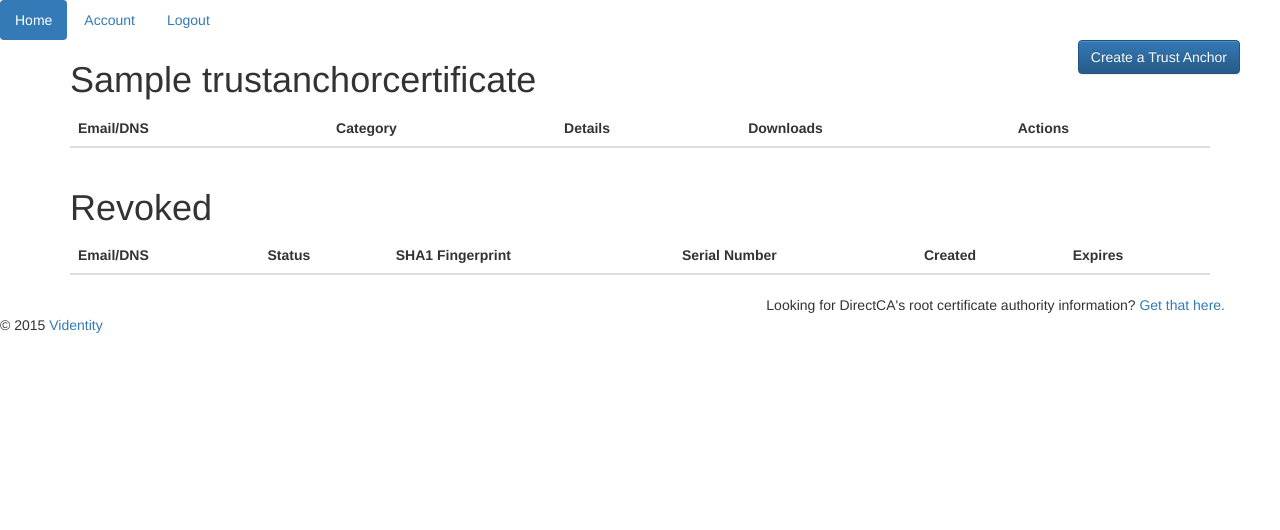
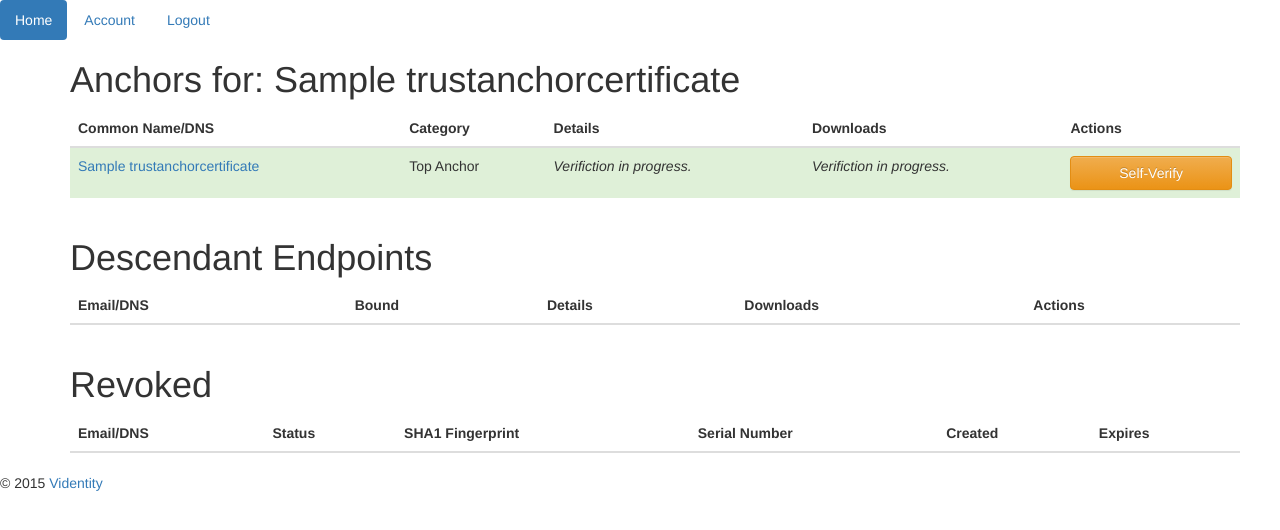
Before and after one commit to videntity/vcert, a Django app: page /certificates/view-anchor/000 in a window 1280 px wide. Shown: the top 530 px of the page. Run offline with Django 3.2, Linux system fonts and the light colour scheme; a user stored in the database is signed in; tables that the repository leaves empty hold one stand-in row (values such as "Sample post"); lists and menus that the app fills with data are empty; parts of the project's set-up code (start-up, migrations or seed data) failed here and were passed over; some libraries are stand-ins or nearby versions.

Commit message:
Major re-work of certificate issue to follow tree pattern.

```diff
--- a/apps/certificates/templates/anchor.html
+++ b/apps/certificates/templates/anchor.html
@@ -6,20 +6,18 @@
 
 <div class="container">
       <div class="row">
-              <a class="btn pull-right btn-primary btn-large" href="/certificates/create-trust-anchor">
-                <i class="icon-plus-sign icon-white"></i> {% trans "Create a Trust Anchor" %}
-                    </a>
-              <h1>{{ta.common_name}}</h1>
+
+              <h1>Anchors for:	{{anchor.common_name}}</h1>
       </div>
 </div>
 
 
+<div class="container">
+      <div class="row">
 			<table class="table">
-
-
 				  <thead>
 						<tr>
-<th>Email/DNS</th>
+							  <th>Common Name/DNS</th>
 							  <th>Category</th>
 							  <th>Details</th>
 							  <th>Downloads</th>
@@ -30,25 +28,54 @@
 				  <tbody>
 
 
-{% for a in  active_cert_list %}
 
-<tr class="success">
-<td>{{a.trust_anchor.email}}</td>
 
-<td>Anchor</td>
-{% if a.trust_anchor.status == "good" %}
+
+
+						{% for a in active_cert_list %}
+
+						<tr
+							{% if a.parent %}
+							  class="info"
+							{% else %}
+								class="success"
+							{% endif %}
+							</tr>
+						<td><a href="/certificates/view-anchor/{{a.serial_number}}">{{a.common_name}}</a></td>
+
+						<td>{% if a.parent %}
+							  Intermediate
+							{% else %}
+								Top Anchor
+							{% endif %}
+
+						</td>
+						{% if a.status == "good" %}
 
 						<td>
 
 						<strong>SHA1 Fingerprint:</strong><br>
-                   {{ a.trust_anchor.sha1_fingerprint|slice:":30" }} <br>
-                   {{ a.trust_anchor.sha1_fingerprint|slice:"30:" }}<br>
-<strong>Serial Number:</strong>    {{ a.trust_anchor.serial_number }} <br>
-<strong>Created:</strong> {{a.trust_anchor.creation_date}} <br>
-<strong>Expires:</strong> {{a.trust_anchor.expiration_date}}<br>
-<strong>Status:</strong>  <a target="_blank"  href="{{a.trust_anchor.public_cert_status_url}}">
-{{a.trust_anchor.status}}</a> |
-<a target="_blank"  href="{{a.trust_anchor.public_cert_status_sha1_url}}">
+										   {{ a.sha1_fingerprint|slice:":30" }} <br>
+										   {{ a.sha1_fingerprint|slice:"30:" }}<br>
+
+						<strong>Parent:</strong> {% if a.parent %}
+												   <a href="/certificates/view-anchor/{{a.parent.serial_number}}">
+												   {{a.parent.common_name}}
+												   </a>
+											{% else %}
+											Root CA:
+												<a href="http://{{ca_common_name}}">
+													{{ca_common_name}}
+												   </a>
+											{% endif %}
+						<br>
+
+						<strong>Serial Number:</strong>    {{ a.serial_number }} <br>
+						<strong>Created:</strong> {{a.creation_date}} <br>
+						<strong>Expires:</strong> {{a.expiration_date}}<br>
+						<strong>Status:</strong>  <a target="_blank"  href="{{a.public_cert_status_url}}">
+						{{a.status}}</a> |
+						<a target="_blank"  href="{{a.public_cert_status_sha1_url}}">
 						sha1-digest</a>
 
 						<br>
@@ -58,20 +85,20 @@ sha1-digest</a>
 						<td>
 
 						  <strong> Public:</strong>
-   <a target="_blank" href="{{a.trust_anchor.public_cert_der_url}}">der </a>|
-   <a target="_blank" href="{{a.trust_anchor.public_cert_pem_url}}">pem </a>|
-   <a target="_blank" href="{{a.trust_anchor.public_cert_x5c_url}}">json</a><br>
+						   <a target="_blank" href="{{a.public_cert_der_url}}">der </a>|
+						   <a target="_blank" href="{{a.public_cert_pem_url}}">pem </a>|
+						   <a target="_blank" href="{{a.public_cert_x5c_url}}">json</a><br>
 
 						</td>
 
 
 						<td>
 						  <a class="btn btn-success btn-small btn-block"
-     href="/certificates/create-domain-bound/{{a.trust_anchor.serial_number}}">
+							 href="/certificates/create-endpoint/{{a.serial_number}}">
 							<i class="icon-plus-sign icon-white"></i> Create an Endpoint Certificate</a>
 
 						   <a class="btn btn-danger btn-small btn-block"
-      href="/certificates/revoke-trust-anchor/{{a.trust_anchor.serial_number}}">
+							  href="/certificates/revoke-trust-anchor/{{a.serial_number}}">
 							<i class="icon-trash icon-white"></i>
 							Revoke Self & Children</a>
 						</td>
@@ -82,7 +109,7 @@ sha1-digest</a>
 							 <td>
 							   {% if user.is_staff %}
 									 <a class="btn btn-warning btn-small btn-block"
-           href="/certificates/verify-trust-anchor/{{a.trust_anchor.serial_number}}">
+								   href="/certificates/verify-trust-anchor/{{a.serial_number}}">
 								<i class="icon-ok-sign icon-white"></i>
 								Self-Verify</a>
 							  {% else %}
@@ -98,35 +125,85 @@ sha1-digest</a>
 
 						</tr>
 
-  {% for d in a.domain_bounds %}
-  <tr class="info">
 
-  <td>{{d.email}} <br>Anchor = Serial {{d.trust_anchor.serial_number}}</td>
 
-  <td>Endpoint</td>
-  {% if d.status == "good" %}
+						{% endfor %}
+
+				  </tbody>
+
+			</table>
+  </div>
+
+</div>
+
+
+
+
+  <div class="container">
+      <div class="row">
+           <h1>{% trans "Descendant Endpoints" %}</h1>
+	  </div>
+
+   </div>
+
+	<div class="container">
+      <div class="row">
+
+		<table class="table">
+			<thead>
+				  <tr>
+				  <th>Email/DNS</th>
+				  <th>Bound</th>
+				  <th>Details</th>
+				  <th>Downloads</th>
+				  <th>Actions</th>
+				  </tr>
+			</thead>
+	  <tbody>
+
+
+
+
+
+
+	  {% for e in active_endpoints %}
+			<tr {% if e.is_domain_bound %}
+				class="success"
+				{% else %}
+				class="info"
+				{% endif %}
+				>
+
+			<td>{{e.common_name}}</td>
+
+			<td>{{e.email_or_domain_bound}}</td>
+
+
+
+			{% if e.status == "good" %}
 			<td>
 			  <strong>SHA1 Fingerprint:</strong> <br>
-      {{d.sha1_fingerprint|slice:":30"}} <br>
-      {{d.sha1_fingerprint|slice:"30:"}}<br>
+				{{e.sha1_fingerprint|slice:":30"}} <br>
+				{{e.sha1_fingerprint|slice:"30:"}}<br>
 
-   <strong>Serial Number:</strong>  {{d.serial_number}}<br>
-   <strong>Created:</strong>   {{d.creation_date}}<br>
-   <strong>Expires:</strong>  {{d.expiration_date}}<br>
-   <strong>Status:</strong>  <a target="_blank"  href="{{d.public_cert_status_url}}">
-{{d.status}}</a> |
-<a target="_blank"  href="{{d.public_cert_status_sha1_url}}">sha1-digest</a>
+			 <strong>Serial Number:</strong>  {{e.serial_number}}<br>
+			 <strong>Parent:</strong>  <a href="/certificates/view-anchor/{{e.trust_anchor.serial_number}}">{{e.trust_anchor.common_name}} / {{e.trust_anchor.serial_number}}</a><br>
+			 <strong>Created:</strong>   {{e.creation_date}}<br>
+			 <strong>Expires:</strong>  {{de.expiration_date}}<br>
+			 <strong>Status:</strong>  <a target="_blank"  href="{{e.public_cert_status_url}}">
+		  {{e.status}}</a> |
+		  <a target="_blank"  href="{{e.public_cert_status_sha1_url}}">sha1-digest</a>
 
 			<td>
 
 
 		   <strong>Public:</strong>
-      <a  target="_blank" href="{{d.public_cert_der_url}}">der </a>|
-      <a  target="_blank" href="{{d.public_cert_pem_url}}">pem </a>|
-      <a  target="_blank" href="{{d.public_cert_x5c_url}}">json</a><br>
+				<a  target="_blank" href="{{e.public_cert_der_url}}">der </a>|
+				<a  target="_blank" href="{{e.public_cert_pem_url}}">pem </a>|
+				<a  target="_blank" href="{{e.public_cert_x5c_url}}">json</a><br>
 			<strong>Private:</strong>
-      <a target="_blank" href="{{d.private_p12_url}}">p12 </a>|
-      <a target="_blank" href="{{d.private_pem_url}}">pem</a>
+				<a target="_blank" href="{{e.private_p12_url}}">p12 </a>|
+				<a target="_blank" href="{{e.private_pem_url}}">pem</a>
 			</td>
 
 			<td>
@@ -144,7 +221,7 @@ sha1-digest</a>
 			 <td>
 				{% if user.is_staff %}
 					   <a class="btn btn-warning btn-small btn-block"
-         href="/certificates/verify-endpoint/{{d.serial_number}}">
+				   href="/certificates/verify-endpoint/{{e.serial_number}}">
 				  <i class="icon-ok-sign icon-white"></i>
 				  Self-Verify</a>
 				{% else %}
@@ -157,15 +234,25 @@ sha1-digest</a>
 
 			</tr>
 	  {% endfor %}
-
-{% endfor %}
-
   				  </tbody>
 
 			</table>
-  <p>
 
-  </p>
+  </div>
+</div>
+
+
+
+
+
+
+
+
+
+
+
+
+
 
 <div class="container">
             <div class="row">
@@ -173,8 +260,11 @@ sha1-digest</a>
             </div>
     </div>
 
+
+
+<div class="container">
+            <div class="row">
 			<table class="table">
-
 
 				  <thead>
 						<tr>
@@ -213,16 +303,10 @@ sha1-digest</a>
 
 			</table>
 	     </div>
-
-<div class="container">
-            <div class="row pull-right">
-Looking for DirectCA's root certificate authority information?
-<a href="http://ca.directca.org" target="_blank">{% trans "Get that here." %}</a></li>
-
-
-    </div>
 	  </div>
 
 
 
+
+
 {% endblock %}
--- a/apps/certificates/views.py
+++ b/apps/certificates/views.py
@@ -13,8 +13,8 @@ from models import DomainBoundCertificate, TrustAnchorCertificate
 from forms import (TrustAnchorCertificateForm, DomainBoundCertificateForm,
             RevokeDomainBoundCertificateForm, RevokeTrustAnchorCertificateForm,
             VerifyDomainBoundCertificateForm, VerifyTrustAnchorCertificateForm)
-
-
+from mptt.utils import drilldown_tree_for_node, previous_current_next
+from django.db.models import Q
 
 @login_required
 def create_intermediate_anchor_certificate(request, serial_number):
@@ -37,8 +37,8 @@ def create_intermediate_anchor_certificate(request, serial_number):
                 messages.success(request, _("Your trust anchor creation request completed successfully. A human must verify this information before you can create endpoint certificates. An email will be sent when this process is complete."))
             elif ta.status == "failed":
                 messages.error(request, _("Oops.  Something has gone wrong.  Your trust anchor certifcate creation request failed. Please contact customer support."))
+            return HttpResponseRedirect(reverse('verify_anchor_certificate', args=(a.serial_number,)))
 
-            return HttpResponseRedirect(reverse('home'))
         else:
             #The form is invalid
              messages.error(request,_("Please correct the errors in the form."))
@@ -87,49 +87,68 @@ def certificate_dashboard(request):
 
 @login_required
 def view_anchor(request, serial_number):
-    a = get_object_or_404(TrustAnchorCertificate, serial_number=serial_number,
+    #get all active trust anchors decendants and associated domain-bound certs
+    anchor = get_object_or_404(TrustAnchorCertificate, serial_number=serial_number,
                                owner = request.user)
 
-    #get all active trust anchors and associated domain-bound certs
-
-    active_cert_list  = []
-
-    active_tas = TrustAnchorCertificate.objects.filter(owner=request.user,
-                                                       status="good") | \
-                 TrustAnchorCertificate.objects.filter(owner=request.user,
-                                                       status="unverified")
-
-    for a in active_tas:
-        domain = { 'trust_anchor': a,
-                  'domain_bounds': None
-                  }
-        domain_bounds = DomainBoundCertificate.objects.filter(trust_anchor=a,
-                                                        status="good") | \
-                        DomainBoundCertificate.objects.filter(trust_anchor=a,
-                                                    status="unverified")
-        if domain_bounds:
-            domain['domain_bounds'] = domain_bounds
-        active_cert_list.append(domain)
 
 
-    revoked_cert_list  = []
-
-    revoked_tas = TrustAnchorCertificate.objects.filter(owner=request.user,
-                                                        status = "revoked")
-
-    for r in revoked_tas:
-        revoked_cert_list.append(r)
-
-    domain_bounds = DomainBoundCertificate.objects.filter(
-                                        trust_anchor__owner=request.user,
-                                        status="revoked")
-    for d in domain_bounds:
-        revoked_cert_list.append(d)
+    active_children=[]
+    revoked_children=[]
+    revoked_anchors=[]
+    revoked_descandants=[]
+    descendant_anchors=[]
+    descendant_revoked_anchors=[]
+    active_endpoints =[]
+    revoked_anchors=[]
+    revoked_endpoints =[]
 
 
-    context={ 'ta': a,
-              'active_cert_list': active_cert_list,
-              'revoked_cert_list': revoked_cert_list,
+    for c in anchor.get_children():
+
+        if str(c.owner)==str(request.user) and c.status in ("good", "verified"):
+             active_children.append(c)
+        elif str(c.owner)==str(request.user) and c.status=="revoked":
+            revoked_children.append(c)
+
+    for d in anchor.get_descendants():
+
+        if str(d.owner)==str(request.user) and d.status in ("good", "verified"):
+             descendant_anchors.append(d)
+        elif str(d.owner)==str(request.user) and d.status=="revoked":
+            descendant_revoked_anchors.append(d)
+
+    active_anchors  = [anchor, ] + active_children
+
+    revoked_anchors = descendant_revoked_anchors
+
+
+    active_endpoints = DomainBoundCertificate.objects.filter(~Q(trust_anchor__parent = None),
+                                                             status="good"
+                                                             ) | \
+                       DomainBoundCertificate.objects.filter(~Q(trust_anchor__parent = None),
+                                                             status="unverified"
+                                                             )
+
+
+    # DomainBoundCertificate.objects.filter(trust_anchor__parent=!None
+    #                                                     status="good") | \
+    #                     DomainBoundCertificate.objects.filter(trust_anchor=anchor,
+    #                                                 status="unverified")
+    #
+    # revoked_endpoints = DomainBoundCertificate.objects.filter(trust_anchor=anchor,
+    #                                                     status="revoked")
+    revoked_certs = revoked_anchors + list(revoked_endpoints)
+
+
+    print  active_anchors
+
+    print revoked_certs
+
+    context={ 'anchor': anchor,
+              'active_cert_list': active_anchors,
+              'active_endpoints': active_endpoints,
+              'revoked_cert_list': revoked_certs,
              }
 
     return render_to_response('anchor.html',
@@ -139,10 +158,10 @@ def view_anchor(request, serial_number):
 
 @login_required
 def create_endpoint_certificate(request, serial_number):
-    name = _("Create an Endpoint Certificate")
+    ta = get_object_or_404(TrustAnchorCertificate, serial_number=serial_number,
+                               owner = request.user)
+    name = _("Create an Endpoint Certificate for ") + ta.common_name
     if request.method == 'POST':
-        ta = get_object_or_404(TrustAnchorCertificate, serial_number=serial_number,
-                               owner = request.user)
         form = DomainBoundCertificateForm(request.POST)
         if form.is_valid():
             c = form.save(commit = False)
@@ -151,11 +170,11 @@ def create_endpoint_certificate(request, serial_number):
             c.trust_anchor = ta
             c.save()
             if c.status == "unverified":
-                messages.success(request, _("Your Direct certificate creation request completed successfully."))
+                messages.success(request, _("Your Direct endpoint certificate creation request completed successfully."))
             elif c.status == "failed":
-                messages.error(request, _("Oops.  Something has gone wrong.  Your certifcate creation request failed."))
+                messages.error(request, _("Oops.  Something has gone wrong.  Your certificate creation request failed."))
 
-            return HttpResponseRedirect(reverse('home'))
+            return HttpResponseRedirect(reverse('verify_anchor_certificate', args=(ta.serial_number,)))
         else:
             #The form is invalid
              messages.error(request,_("Please correct the errors in the form."))
@@ -166,10 +185,7 @@ def create_endpoint_certificate(request, serial_number):
                                             RequestContext(request))
 
    #this is a GET
-    ta = get_object_or_404(TrustAnchorCertificate, serial_number=serial_number,
-                               owner = request.user)
     up = UserProfile.objects.get(user=request.user)
-    #dnsguess ="direct.%s" % (ta.dns)
     data ={'contact_first_name': request.user.first_name,
            'contact_last_name': request.user.last_name,
            'city': up.city,
@@ -187,7 +203,7 @@ def create_endpoint_certificate(request, serial_number):
 
 @login_required
 def create_trust_anchor_certificate(request):
-    name = _("Create a Trust Anchor Certificate")
+    name = _("Create a Top Level Trust Anchor Certificate")
     if request.method == 'POST':
         form = TrustAnchorCertificateForm(request.POST)
         if form.is_valid():
@@ -324,7 +340,7 @@ def verify_anchor_certificate(request, serial_number):
 
 
 
-            return HttpResponseRedirect(reverse('home'))
+            return HttpResponseRedirect(reverse('verify_anchor_certificate', args=(ta.serial_number,)))
         else:
             #The form is invalid
              messages.error(request,_("Please correct the errors in the form."))
@@ -348,11 +364,11 @@ def verify_anchor_certificate(request, serial_number):
 def verify_endpoint_certificate(request, serial_number):
 
     name = _("Verify a Domain Bound Certificate")
-    dbc = get_object_or_404(DomainBoundCertificate, serial_number=serial_number,
+    e = get_object_or_404(DomainBoundCertificate, serial_number=serial_number,
                                trust_anchor__owner = request.user)
 
     if request.method == 'POST':
-        form = VerifyDomainBoundCertificateForm(request.POST, instance = dbc)
+        form = VerifyDomainBoundCertificateForm(request.POST, instance = e)
         if form.is_valid():
             m = form.save()
             if m.verified:
@@ -360,7 +376,7 @@ def verify_endpoint_certificate(request, serial_number):
             else:
                 messages.error(request, _("The Direct endpoint certificate was NOT verified. Something has gone wrong. Contact a systems administrator."))
 
-            return HttpResponseRedirect(reverse('home'))
+            return HttpResponseRedirect(reverse('verify_anchor_certificate', args=(e.trust_anchor.serial_number,)))
         else:
             #The form is invalid
              messages.error(request,_("Please correct the errors in the form."))
@@ -369,10 +385,9 @@ def verify_endpoint_certificate(request, serial_number):
                                              'name':name,
                                              },
                                             RequestContext(request))
-
     #this is a GET
     context= {'name': name,
-              'form': VerifyDomainBoundCertificateForm(instance = dbc)
+              'form': VerifyDomainBoundCertificateForm(instance = e)
               }
     return render_to_response('generic/bootstrapform.html',
                               RequestContext(request, context,))
```
Also changed, not shown: apps/certificates/cautils.py (+122 -119 lines), apps/certificates/forms.py (+3 -12 lines), apps/certificates/models.py (+78 -24 lines), apps/certificates/templates/index.html (+4 -4 lines), vcert/settings.py (+6 -4 lines), 4 other files. Lines whose indentation alone changed are shown as unchanged.
